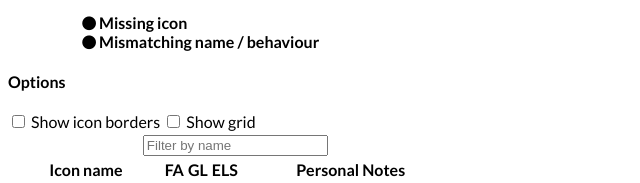
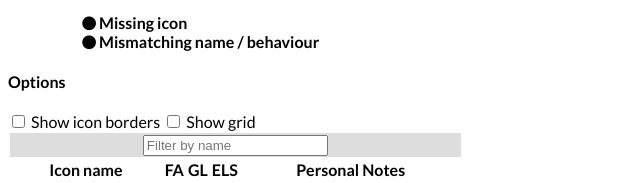
Before and after one commit to tagliala/vectoriconsroundup, a plain HTML site: page index.html in a window 1280 px wide. Shown: the part 1360-1543 px from the top of the page, without its empty margins (0-640 px from the left). Drawn offline with nearby package versions, Linux system fonts and the light colour scheme; some icons are missing.

Commit message:
changed search form background

```diff
--- a/index.html
+++ b/index.html
@@ -59,6 +59,9 @@
     }
     .form-filter {
       margin: 0;
+    }
+    .form-filter-cell {
+      background: #dddddd;
     }
     .input-block-level {
       *min-height: 20px;
@@ -251,7 +254,7 @@
         <table class="table" id="pictograms-table">
           <thead>
             <tr>
-              <th colspan="5"><form class="form-filter"><input id="input-filter" class="input-block-level" type="text" placeholder="Filter by name"></input></form></th>
+              <th colspan="5" class="form-filter-cell"><form class="form-filter"><input id="input-filter" class="input-block-level" type="text" placeholder="Filter by name"></input></form></th>
             </tr>
             <tr>
               <th>Icon name</th>
```
